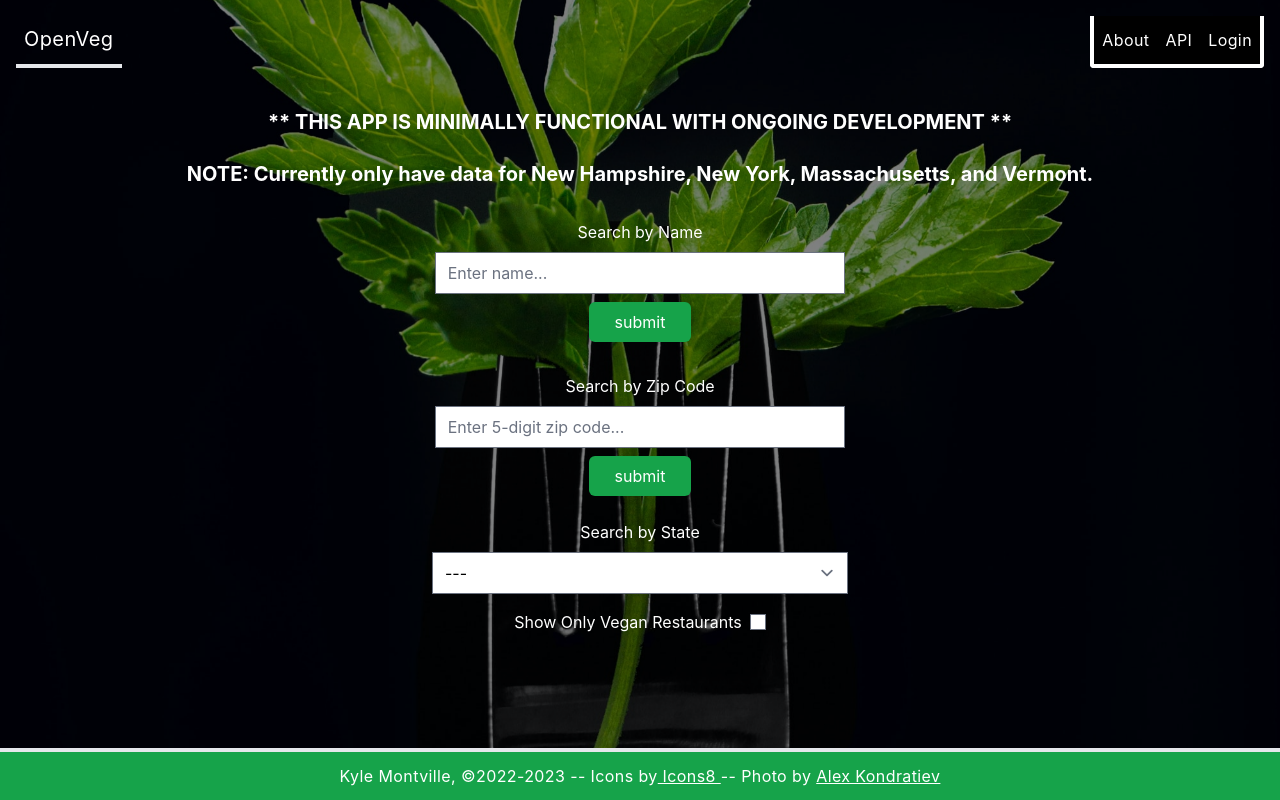
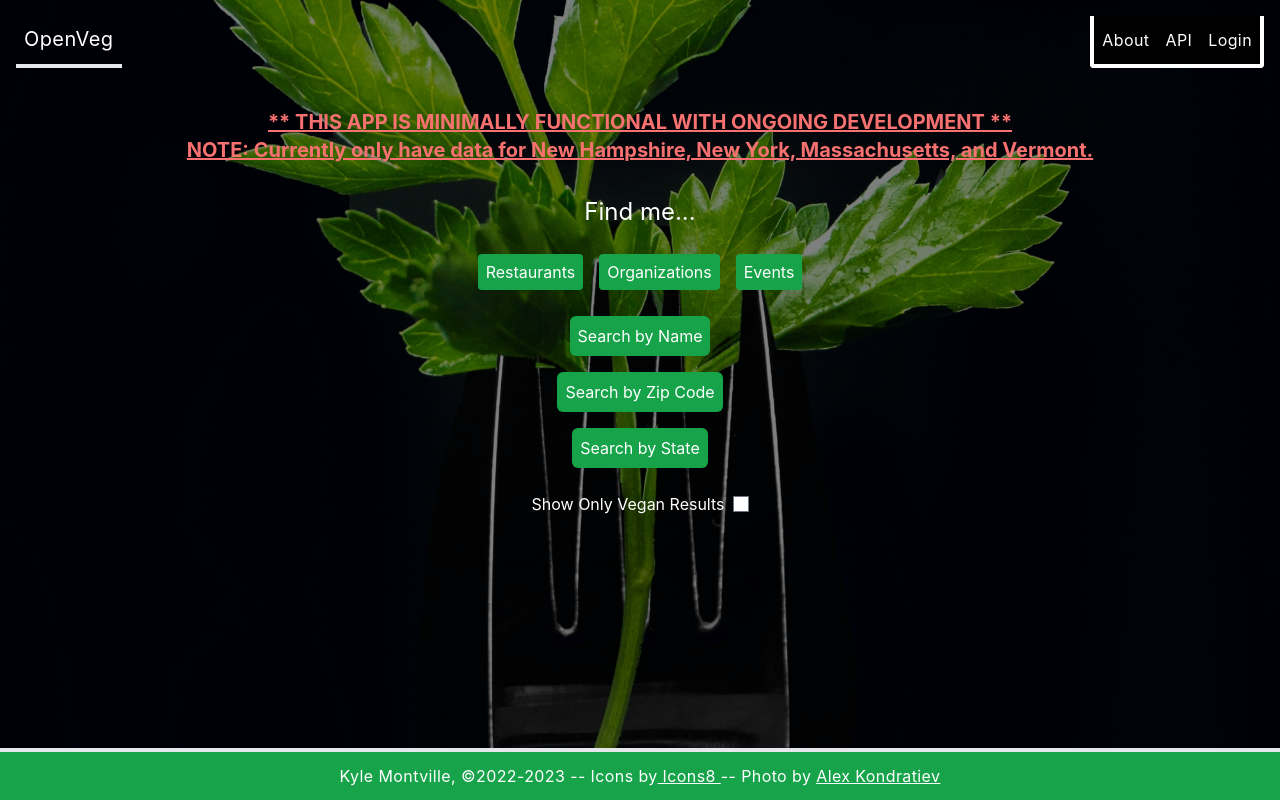
Before and after one commit to ksmontville/openveg_fe, a React (Create React App) app: page / in a window 1280 px wide. Built offline with nearby package versions, Linux system fonts and the light colour scheme.

Commit message:
Add styling to checkboxes and buttons, funtionality for hiding/showing search parameters.

```diff
--- a/public/index.html
+++ b/public/index.html
@@ -9,7 +9,6 @@
       name="description"
       content="OpenVeg -- A free, open-source API for connecting with vegan services."
     />
-<!--    <link rel="apple-touch-icon" href="%PUBLIC_URL%/icon/logo192.png" />-->
     <!--
       manifest.json provides metadata used when your web app is installed on a
       user's mobile device or desktop. See https://developers.google.com/web/fundamentals/web-app-manifest/
@@ -24,7 +23,7 @@
       work correctly both with client-side routing and a non-root public URL.
       Learn how to configure a non-root public URL by running `npm run build`.
     -->
-    <title>OpenVeg API -- Find Vegan Restaurants, Events, and Organizations</title>
+    <title>OpenVeg API -- Find Vegan Restaurants, Events, and Organizations.</title>
   </head>
   <body>
     <noscript>You need to enable JavaScript to run this app.</noscript>
--- /dev/null
+++ b/src/components/ButtonComponent.js
@@ -0,0 +1,25 @@
+import React, { Component } from 'react'
+
+class ButtonComponent extends Component {
+    constructor(props) {
+        super(props);
+        this.state = {name: "", onClick: ""}
+
+    }
+
+    render() {
+
+        return(
+
+            <div>
+                <button className={`rounded-md bg-green-600 hover:bg-green-400 p-2`} onClick={this.props.onClick}
+                        type={"submit"}>{this.props.name}</button>
+            </div>
+
+        )
+
+    }
+
+}
+
+export default ButtonComponent
--- /dev/null
+++ b/src/components/CheckboxComponent.js
@@ -0,0 +1,33 @@
+import React, { Component } from 'react'
+
+class CheckboxComponent extends Component {
+    constructor(props) {
+        super(props);
+        this.state = {name: "", value: "", isActive: false}
+
+        this.handleIsActive = this.handleIsActive.bind(this)
+
+    }
+
+    handleIsActive() {
+        this.setState({isActive: !this.state.isActive})
+    }
+
+    render() {
+
+        return(
+
+            <div className={""}>
+                <label className={`bg-green-600 hover:bg-green-400 rounded p-2 ${this.state.isActive ? "active" : ""}`}>
+                    {this.props.name}
+                    <input type={"checkbox"} className={"hidden"} value={this.props.value} onClick={this.handleIsActive}/>
+                </label>
+
+            </div>
+
+        )
+    }
+
+}
+
+export default CheckboxComponent
--- a/src/components/NavbarComponent.js
+++ b/src/components/NavbarComponent.js
@@ -1,5 +1,4 @@
 import React, { Component } from 'react'
-
 
 class NavbarComponent extends Component {
     constructor(props) {
@@ -13,7 +12,6 @@ class NavbarComponent extends Component {
 
     handleIsExpanded() {
         this.setState({isExpanded: !this.state.isExpanded})
-        console.log(this.state.isExpanded)
     }
 
     handleClick (event) {
--- a/src/components/toolbar/Filter.js
+++ b/src/components/toolbar/Filter.js
@@ -25,9 +25,9 @@ class Filter extends Component {
 
     render() {
         return (
-            <div className={"flex flex-row items-center justify-center gap-2 mb-4"}>
-                <label>Show Only Vegan Restaurants</label>
-                <input name="vegan" type="checkbox" value={this.state.vegan}
+            <div className={"flex flex-row items-center justify-center gap-2 m-6"}>
+                <label>Show Only Vegan Results</label>
+                <input className={"hover:bg-green-600 checked:bg-green-600 focus:bg-green-600"} name="vegan" type="checkbox" value={this.state.vegan}
                        checked={this.state.vegan} onChange={this.handleChange}/>
             </div>
         )
--- a/src/components/toolbar/Search.js
+++ b/src/components/toolbar/Search.js
@@ -1,5 +1,6 @@
 import React, { Component } from 'react'
 import axios from 'axios'
+import ButtonComponent from '../ButtonComponent'
 
 const api_url = process.env.REACT_APP_API_URL
 
@@ -34,15 +35,15 @@ class Search extends Component {
     render() {
         return(
             <div className={"m-4"}>
-                <p className={"font-bold text-center text-xl m-6"}>** THIS APP IS MINIMALLY FUNCTIONAL WITH ONGOING DEVELOPMENT **</p>
-                <p className={"font-bold text-center text-xl m-6"}>
-                    NOTE: Currently only have data for New Hampshire, New York, Massachusetts, and Vermont.
-                </p>
+                {/*<p className={"font-bold text-center text-xl m-6"}>** THIS APP IS MINIMALLY FUNCTIONAL WITH ONGOING DEVELOPMENT **</p>*/}
+                {/*<p className={"font-bold text-center text-xl m-6"}>*/}
+                {/*    NOTE: Currently only have data for New Hampshire, New York, Massachusetts, and Vermont.*/}
+                {/*</p>*/}
             <form className={"flex flex-col flex-nowrap items-center p-2 gap-y-2"} onSubmit={this.handleSubmit}>
                 <label>Search by Name</label>
                 <input className={"text-black w-2/3 md:w-1/3"} type="text" value={this.state.value}
                        onChange={this.handleSearch} placeholder="Enter name..."/>
-                <button className={"rounded-md w-1/4 bg-green-600 p-2 md:w-1/12"} type="submit">submit</button>
+                <ButtonComponent name={"submit"} />
             </form>
             </div>
         )
--- a/src/components/toolbar/Toolbar.js
+++ b/src/components/toolbar/Toolbar.js
@@ -1,4 +1,6 @@
 import React, { Component } from 'react'
+import CheckboxComponent from '../CheckboxComponent'
+import ButtonComponent from '../ButtonComponent'
 import Filter from './Filter'
 import Search from './Search'
 import StateSelect from './StateSelect'
@@ -8,7 +10,12 @@ import ZipCodeSearch from './ZipCodeSearch'
 class Toolbar extends Component {
     constructor(props) {
         super(props);
-        this.state = {data: [], selectedState: "", vegan: false}
+        this.state = {data: [], selectedState: "", vegan: false, nameSearch: false, zipSearch: false, stateSearch: false}
+
+        this.toggleNameSearch = this.toggleNameSearch.bind(this)
+        this.toggleZipSearch = this.toggleZipSearch.bind(this)
+        this.toggleStateSearch = this.toggleStateSearch.bind(this)
+
     }
 
     handleNameSearch = (childData) => {
@@ -35,15 +42,72 @@ class Toolbar extends Component {
         this.setState({data: childData})
     }
 
+    toggleNameSearch() {
+        this.setState({nameSearch: !this.state.nameSearch})
+    }
+
+    toggleZipSearch() {
+        this.setState({zipSearch: !this.state.zipSearch})
+    }
+
+    toggleStateSearch() {
+        this.setState({stateSearch: !this.state.stateSearch})
+    }
+
     render() {
         return(
             <div className={""}>
+
+                <div className={"dev-note flex flex-col items-center justify-center font-bold underline text-red-400 text-center text-xl m-6"}>
+                    <p>** THIS APP IS MINIMALLY FUNCTIONAL WITH ONGOING DEVELOPMENT **</p>
+                    <p>
+                        NOTE: Currently only have data for New Hampshire, New York, Massachusetts, and Vermont.
+                    </p>
+                </div>
+
+                <p className={"text-2xl text-center p-2 m-6"}>Find me...</p>
+
+                <div className={"search-select flex flex-row justify-center items-center gap-4 m-6"}>
+                    <CheckboxComponent name={"Restaurants"} value={"restaurant"} />
+                    <CheckboxComponent name={"Organizations"} value={"organizations"} />
+                    <CheckboxComponent name={"Events"} value={"events"} />
+                </div>
+
+                <div className={"search-tools m-8"}>
+
+                    <div className={"flex flex-col justify-center items-center m-4"}>
+                        <ButtonComponent name={"Search by Name"} onClick={this.toggleNameSearch} />
+
+                        <div className={`${this.state.nameSearch ? "" : "hidden"} w-full`}>
                             <Search restaurantName={this.handleNameSearch} />
+                        </div>
+
+                    </div>
+
+                    <div className={"flex flex-col justify-center items-center m-4"}>
+                        <ButtonComponent name={"Search by Zip Code"} onClick={this.toggleZipSearch}/>
+
+                        <div className={`${this.state.zipSearch ? "" : "hidden"} w-full`}>
                             <ZipCodeSearch zipCode={this.handleZipCodeSearch} />
+                        </div>
+
+                    </div>
+
+                    <div className={"flex flex-col justify-center items-center m-4"}>
+                        <ButtonComponent name={"Search by State"} onClick={this.toggleStateSearch} />
+
+                        <div className={`${this.state.stateSearch ? "" : "hidden"} w-full`}>
                             <StateSelect getSelectedState={this.handleStateSearch} vegan={this.state.vegan} submit={this.handleSubmit} />
+                        </div>
+                    </div>
+
                     <Filter isChecked={this.state.checked} vegan={this.handleVeganFilter}
                             veganData={this.handleVeganData} currentState={this.state.selectedState}/>
+
                     <List data={this.state.data} />
+
+                </div>
+
             </div>
         )
     }
--- a/src/components/toolbar/ZipCodeSearch.js
+++ b/src/components/toolbar/ZipCodeSearch.js
@@ -1,5 +1,6 @@
 import React, { Component } from 'react'
 import axios from "axios";
+import ButtonComponent from '../ButtonComponent';
 
 const api_url = process.env.REACT_APP_API_URL
 
@@ -30,7 +31,7 @@ class ZipCodeSearch extends Component {
                 <form className={"flex flex-col flex-nowrap items-center p-2 gap-y-2"} onSubmit={this.handleSubmit}>
                     <label>Search by Zip Code</label>
                     <input className={"text-black w-2/3 md:w-1/3"} type="text" onChange={this.handleZip} placeholder="Enter 5-digit zip code..."/>
-                    <button className={"rounded-md w-1/4 bg-green-600 p-2 md:w-1/12"} type="submit">submit</button>
+                    <ButtonComponent name={"submit"} />
                 </form>
             </div>
         )
--- a/src/index.css
+++ b/src/index.css
@@ -26,6 +26,20 @@ code {
   background-position: center;
 }
 
+.active {
+  border: solid white 2px;
+  background-color: darkgreen;
+}
+
+.active:hover {
+
+}
+
+input[type='checkbox']:checked:hover {
+  accent-color: darkgreen;
+  background-color: darkgreen;
+}
+
 @media(min-width: 640px) {
   .App {
     background-image: url("../public/img/openveg-bg-md.png");
```
Also changed, not shown: public/icon/logo192.png (deleted), public/icon/logo512.png (deleted). Lines whose indentation alone changed are shown as unchanged.
